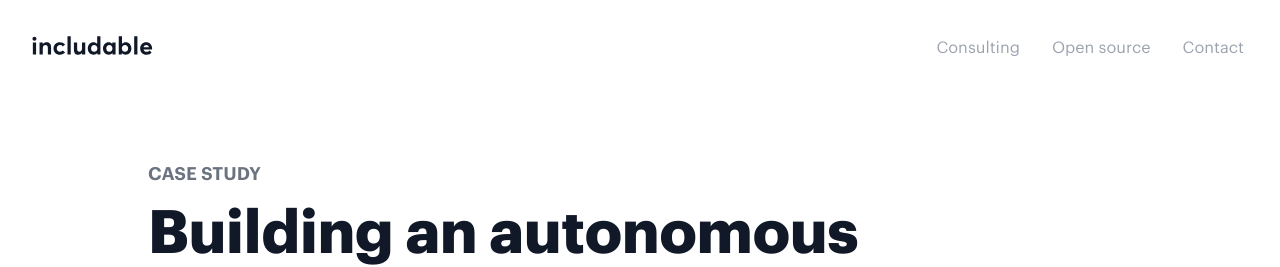
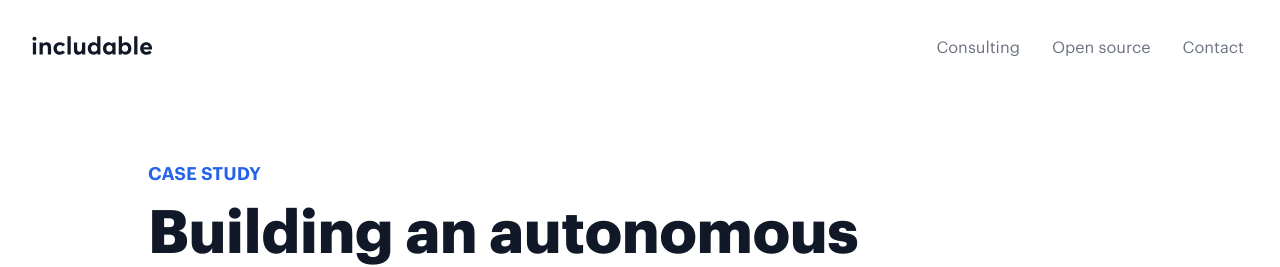
Before and after one commit to flexible-agency/website, a Next.js app: page /case-studies/districthive in a window 1280 px wide. Shown: the top 267 px of the page. Built offline with nearby package versions, Linux system fonts and the light colour scheme; a web font is replaced by a local one.

Commit message:
Cleanup menu.

```diff
--- a/components/Header.js
+++ b/components/Header.js
@@ -76,9 +76,9 @@ function Header({ title, menu }) {
         <nav
           className={`${
             isExpanded
-              ? `block bg-white mt-3 md:mt-0 px-5 pb-3 md:pb-0 md:px-0 rounded`
+              ? `block`
               : `hidden`
-          } md:block md:items-center w-full md:w-auto md:pr-1 text-gray-400`}
+          } md:block md:items-center w-full md:w-auto md:pr-1 text-gray-500`}
           onClick={() => toggleExpansion(false)}
         >
           {menu ? (
--- a/pages/case-studies/districthive.js
+++ b/pages/case-studies/districthive.js
@@ -5,7 +5,7 @@ import Button from "../../components/Button";
 export default function DistrictHiveCaseStudy() {
   return (
     <>
-      <h3 className="text-gray-500 md:text-lg font-bold mb-2 uppercase">
+      <h3 className="text-blue-600 md:text-lg font-bold mb-2 uppercase">
         <a href="/">Case study</a>
       </h3>
       <h1 className="text-4xl md:text-6xl max-w-3xl font-extrabold leading-tight md:leading-tight mb-2 md:mb-5">
```
